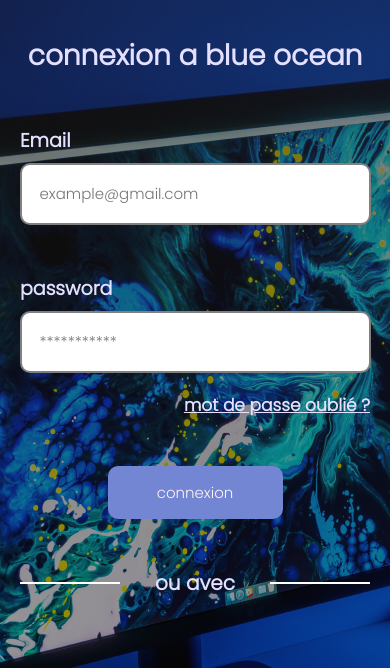
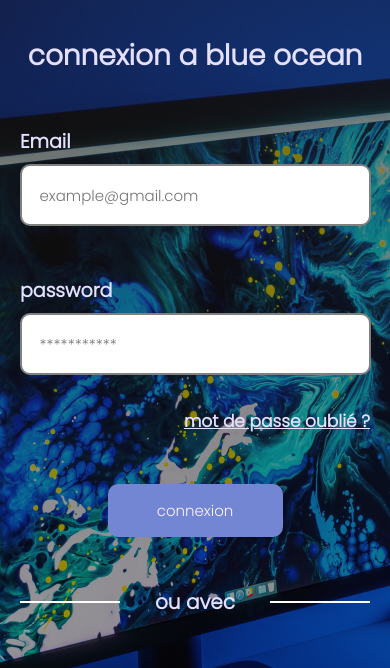
Before and after one commit to Worketyamo-Students/ferry_ulrich_loginpage, a plain HTML site: page index.html in a window 390 px wide. Shown: the top 668 px of the page. Drawn offline with Linux system fonts and the light colour scheme.

Commit message:
versiontestFINALE

```diff
--- a/index.css
+++ b/index.css
@@ -165,7 +165,7 @@ html {
             color: var(--ternary-color);
             font-weight: bold;
             margin-top: 10%;
-            margin-bottom: 6%;
+            margin-bottom: 7%;
         }
         .sign-page> div > label {
 
@@ -180,22 +180,24 @@ html {
             width: 89%;
             font-size: 1.5rem;
             border: solid 0.2rem gray;
-            margin-bottom: 6%;
+            margin-bottom: 7%;
         }
         .link {
+            margin-top: -5%;
             display: flex;
             justify-content: end;
         }
         .link>a{
+
             font-size: 1.7rem;
             color: var(--ternary-color);
             font-weight: bold;
-            margin-top: -3rem;
-            margin-bottom: 6%;
+            margin-bottom: 7%;
         }
         .buttom {
             display: flex;
             justify-content: center;
+            margin-bottom: 7%;
         }
         .buttom > button {
             border-radius: 1rem;
@@ -204,7 +206,6 @@ html {
             background-color: var(--primary-color);
             color: var(--bg-color);
             font-size: 1.5rem;
-            margin-bottom: 6%;
 
         }
         .ou-avec{
@@ -212,7 +213,7 @@ html {
             flex-direction: row;
             justify-content: space-between;
             align-items: center;
-            margin-bottom: 2.5rem;
+            margin-bottom: 3%;
         }
         .ou-avec > hr{
             width: 10rem;
```
